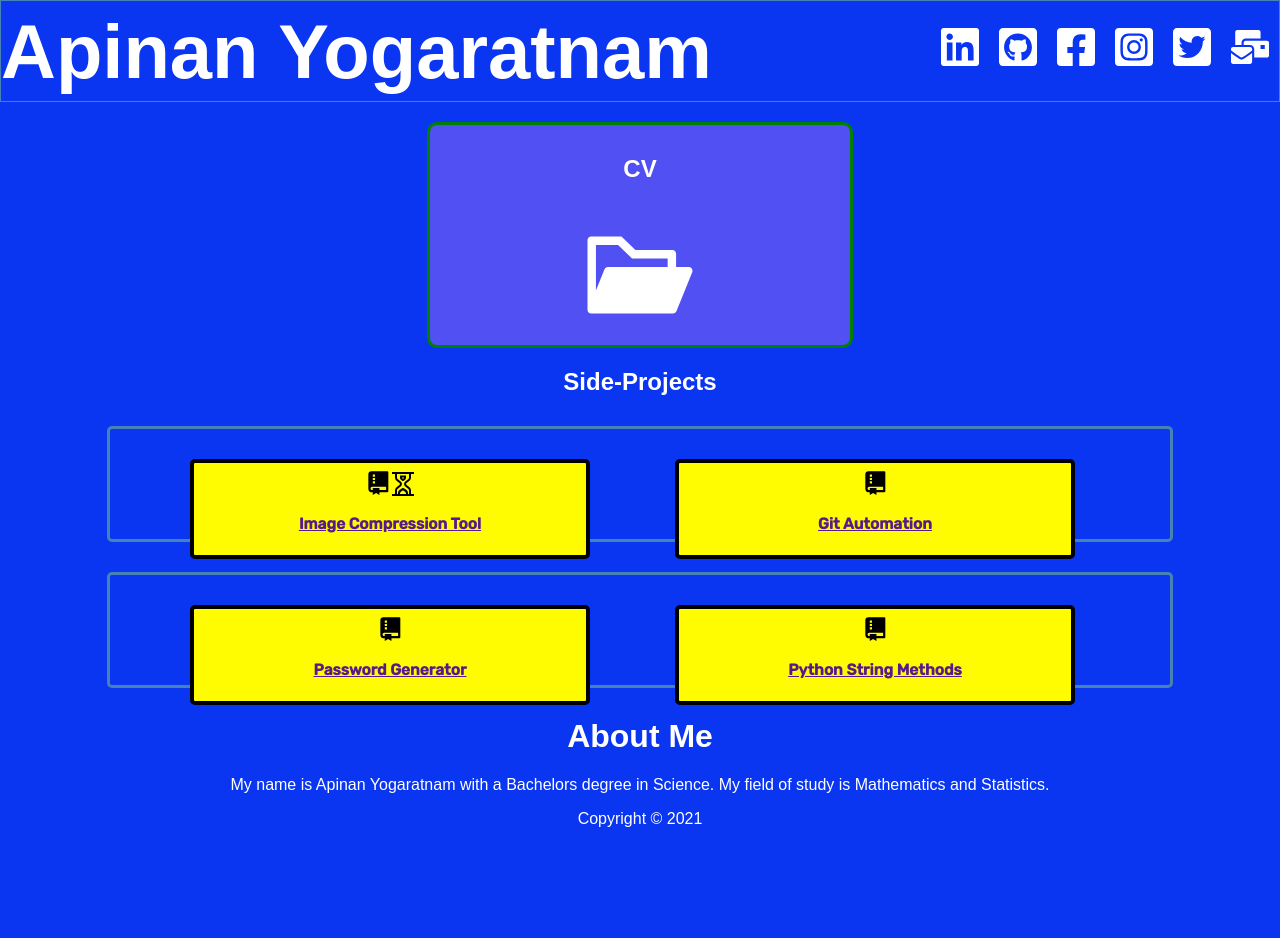
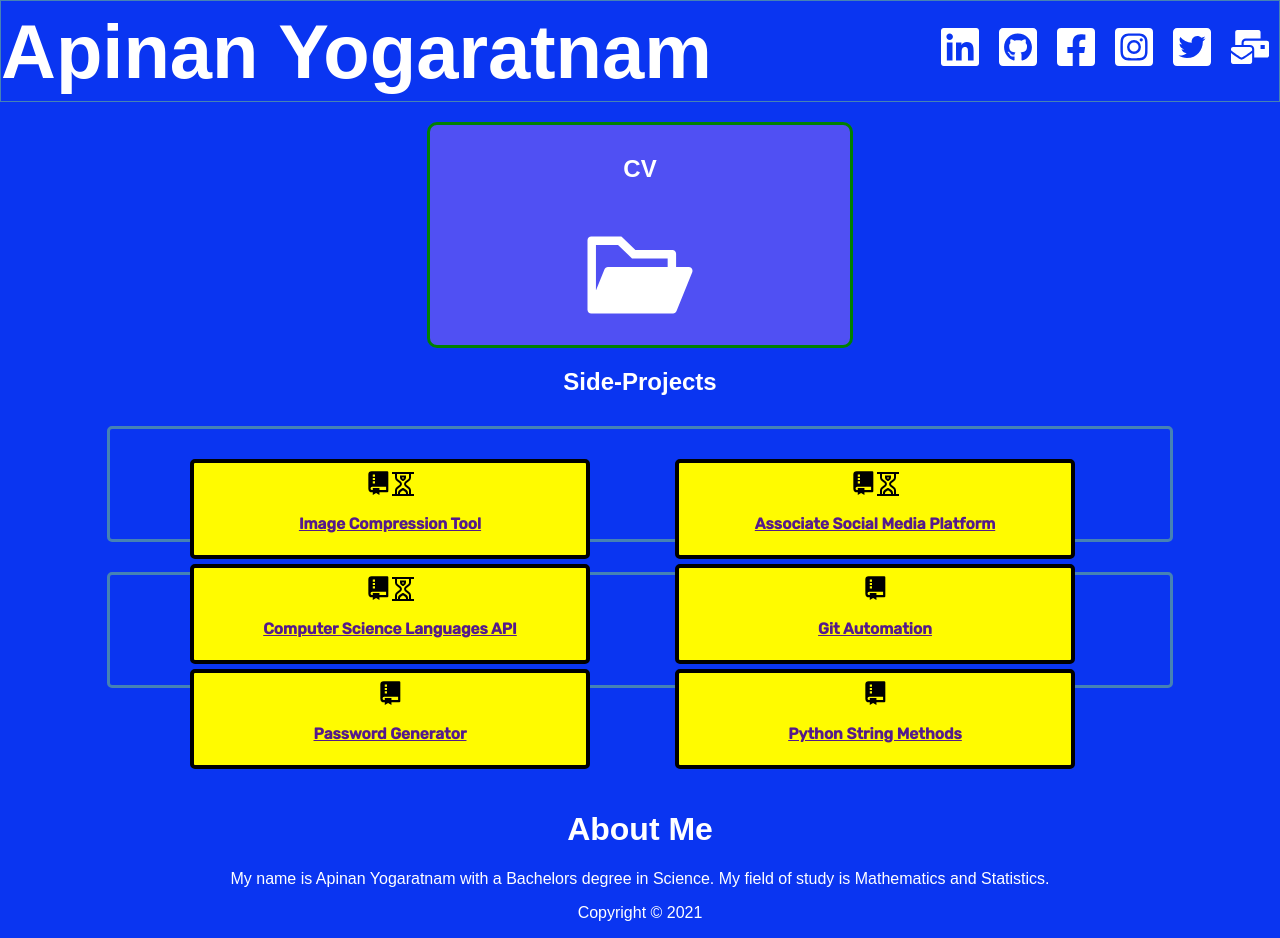
Before and after one commit to apinanyogaratnam/my-personal-website-v2.0, a React (Create React App) app: page / in a window 1280 px wide. Before the commit the page ends 844 px from the top, so only its background shows below. Built offline with nearby package versions, Linux system fonts and the light colour scheme; a web font is replaced by a local one.

Commit message:
added more projects

```diff
--- a/src/App.js
+++ b/src/App.js
@@ -14,6 +14,10 @@ function App() {
         <Header />
         <Resume />
         <SideProjects />
+        <br />
+        <br />
+        <br />
+        <br />
         <AboutMe />
         <About />
         <p>Copyright &copy; 2021</p>
--- a/src/components/side_projects.js
+++ b/src/components/side_projects.js
@@ -16,6 +16,28 @@ const SidePorjects = () => {
                 <GrInProgress size="1.8em"/>
                 <a href="" onClick={()=> window.open("https://github.com/apinanyogaratnam/Image-Compression-Tool", "_blank")}>
                     <h3>Image Compression Tool</h3>
+                </a>
+
+                </button>
+
+                <button className="project-container">
+
+                {/* Associate */}
+                <RiGitRepositoryFill size="2em" />
+                <GrInProgress size="1.8em"/>
+                <a href="" onClick={()=> window.open("https://github.com/apinanyogaratnam/Associate", "_blank")}>
+                    <h3>Associate Social Media Platform</h3>
+                </a>
+
+                </button>
+
+                <button className="project-container">
+
+                {/* Computer Science Languages API */}
+                <RiGitRepositoryFill size="2em" />
+                <GrInProgress size="1.8em"/>
+                <a href="" onClick={()=> window.open("https://github.com/apinanyogaratnam/Computer-Science-Languages-API", "_blank")}>
+                    <h3>Computer Science Languages API</h3>
                 </a>
 
                 </button>
--- a/src/index.css
+++ b/src/index.css
@@ -70,6 +70,7 @@ code {
   border: 4px solid black;
   margin-right: 35px;
   margin-left: 50px;
+  margin-bottom: 5px;
 }
 
 .projects-container {
```
